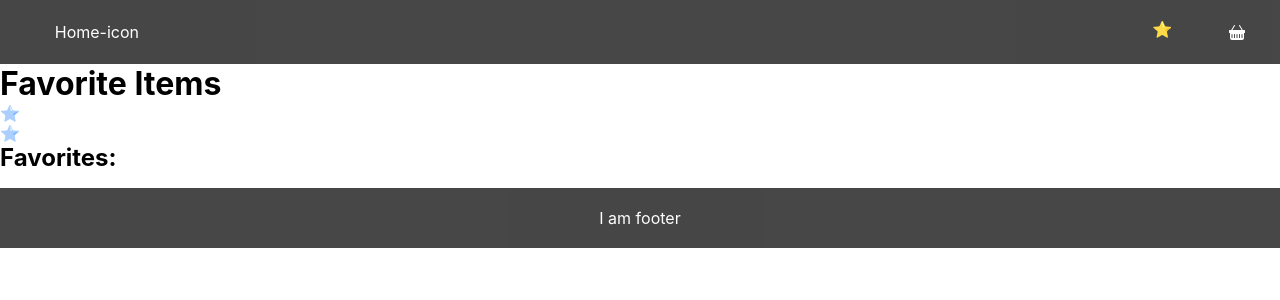
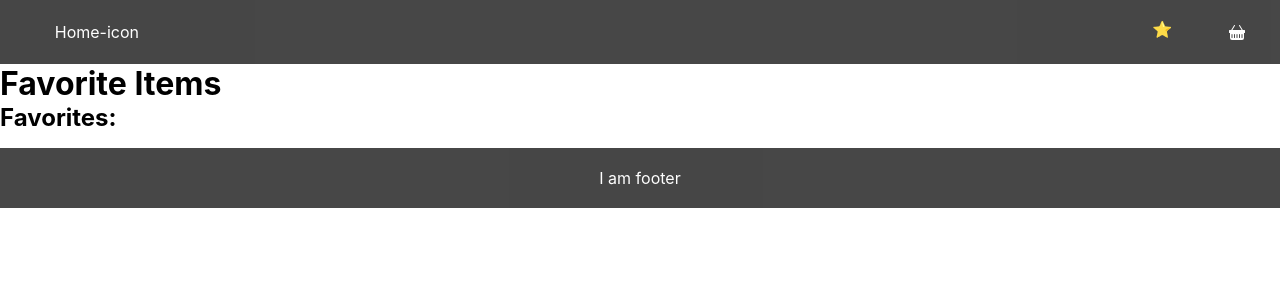
Before and after one commit to DidenkoIvan/react_redux_practise, a React (Create React App) app: page /Favourite in a window 1280 px wide. Shown: the top 300 px of the page. Built offline with nearby package versions, Linux system fonts and the light colour scheme.

Commit message:
fav in progres

```diff
--- a/src/components/Favourite/Favourite.jsx
+++ b/src/components/Favourite/Favourite.jsx
@@ -19,9 +19,6 @@ function Favourite() {
         <>
             <div>
                 <h1>Favorite Items</h1>
-      <Star itemName="Item 1" onClick={toggleFavorite} />
-      <Star itemName="Item 2" onClick={toggleFavorite} />
-      {/* Add more items as needed */}
                 <div>
                     <h2>Favorites:</h2>
                     <ul>
```
Lines whose indentation alone changed are shown as unchanged.
